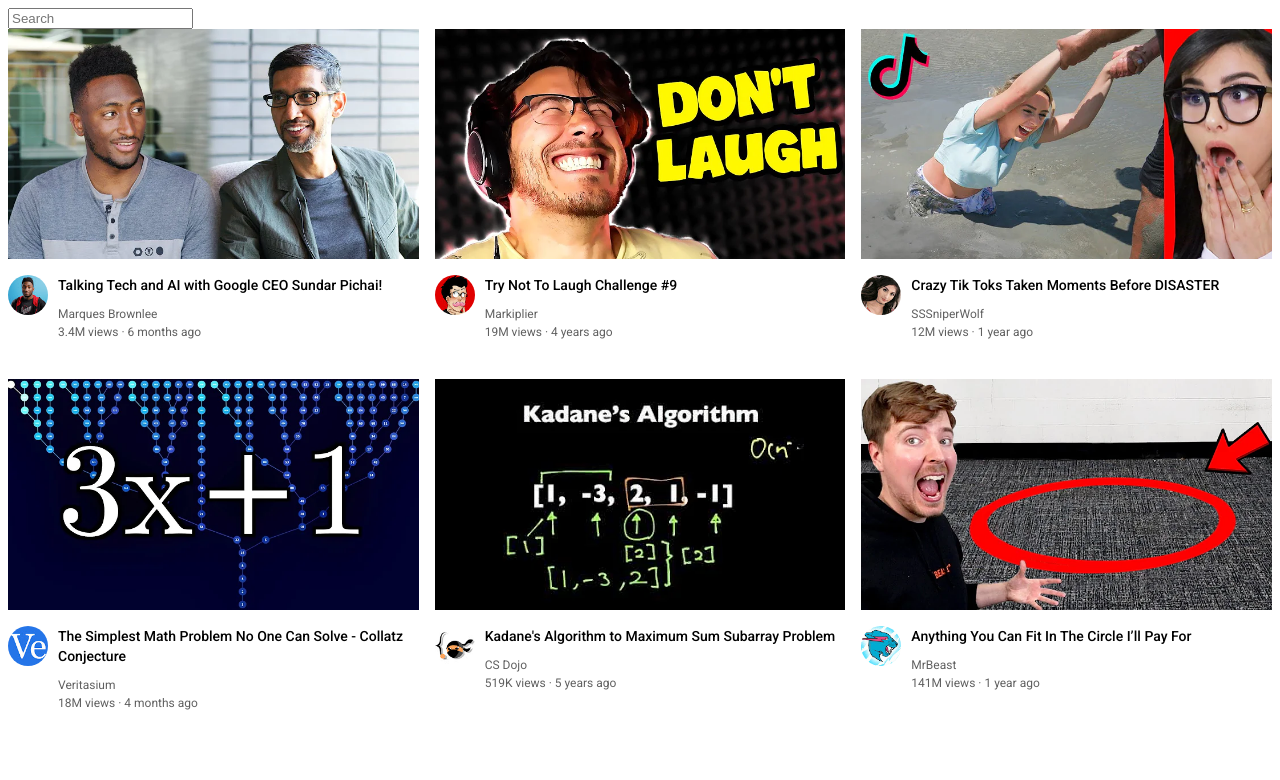
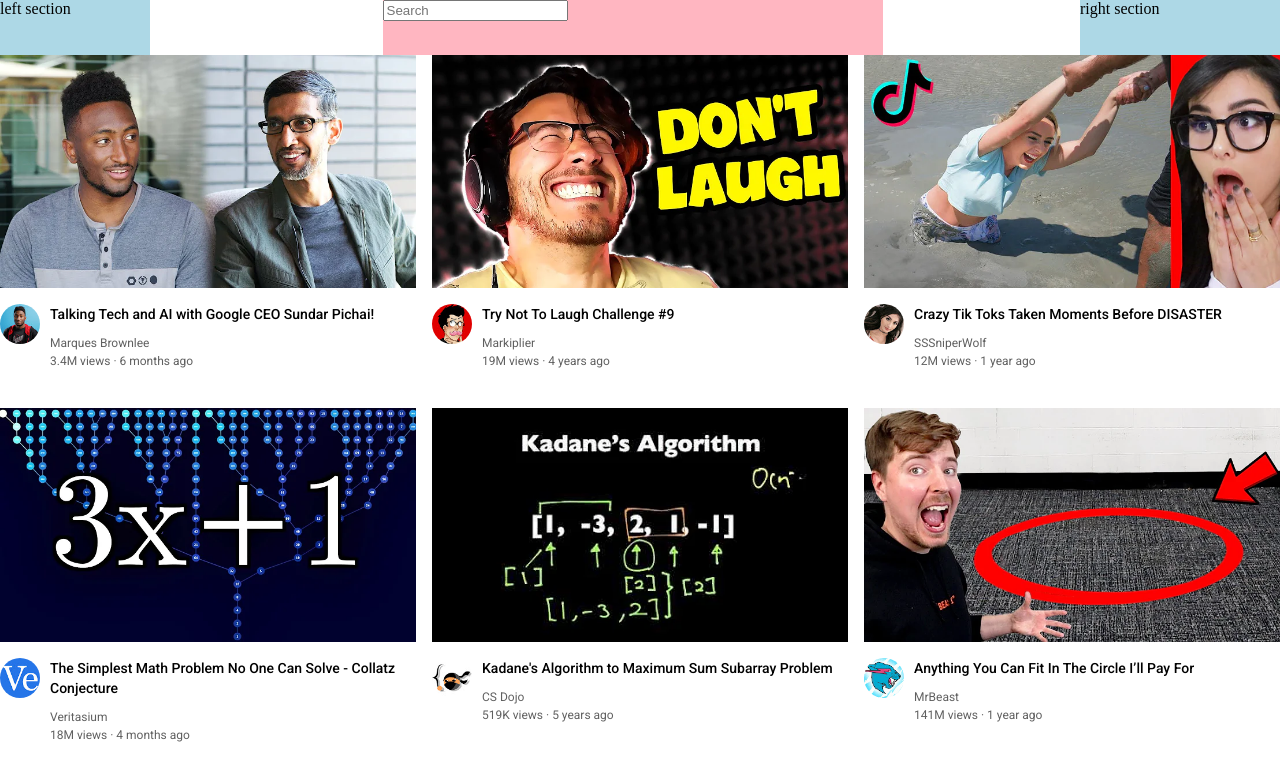
Before and after one commit to TamaraTav/YouTube, a plain HTML site: page youtube.html in a window 1280 px wide. Drawn offline with Linux system fonts and the light colour scheme.

Commit message:
add header, but not finish,  separate css files

```diff
--- /dev/null
+++ b/styles/general.css
@@ -0,0 +1,9 @@
+p {
+    font-family: Roboto, Arial;
+    margin-top: 0;
+    margin-bottom: 0;
+}
+
+body {
+    margin: 0;
+}
--- /dev/null
+++ b/styles/header.css
@@ -0,0 +1,25 @@
+.header {
+    height: 55px;
+
+    display: flex;
+    flex-direction: row;
+    justify-content: space-between;
+}
+
+.left-section {
+    background-color: lightblue;
+    width: 150px;
+}
+
+.middle-section {
+    background-color: lightpink;
+    flex: 1;
+    margin-left: 70px;
+    margin-right: 35px;
+    max-width: 500px;
+}
+
+.right-section {
+    background-color: lightblue;
+    width: 200px;
+}
--- /dev/null
+++ b/styles/video.css
@@ -0,0 +1,42 @@
+.thumbnail {
+    width: 100%;
+}
+
+.video-title {
+    margin-top: 0;
+    font-size: 14px;
+    font-weight: 500;
+    line-height: 20px;
+    margin-bottom: 12px;
+}
+
+.video-info-grid {
+    display: grid;
+    grid-template-columns: 50px 1fr;
+}
+
+.profile-picture {
+    width: 40px;
+    border-radius: 50px;
+}
+
+.thumbnail-row {
+    margin-bottom: 12px;
+}
+
+.video-author,
+.video-stats {
+    font-size: 12px;
+    color: rgb(96, 96, 96);
+}
+
+.video-author {
+    margin-bottom: 4px;
+}
+
+.video-grid {
+    display: grid;
+    grid-template-columns: 1fr 1fr 1fr;
+    column-gap: 16px;
+    row-gap: 40px;
+}
--- a/youtube.html
+++ b/youtube.html
@@ -7,63 +7,22 @@
   <link rel="preconnect" href="https://fonts.gstatic.com" crossorigin>
   <link href="https://fonts.googleapis.com/css2?family=Roboto:wght@400;500;700&display=swap" rel="stylesheet">
 
-  <style>
-    p {
-      font-family: Roboto, Arial;
-      margin-top: 0;
-      margin-bottom: 0;
-    }
-
-    .thumbnail {
-      width: 100%;
-    }
-
-    .search-bar {
-      display: block;
-    }
-
-    .video-title {
-      margin-top: 0;
-      font-size: 14px;
-      font-weight: 500;
-      line-height: 20px;
-      margin-bottom: 12px;
-    }
-
-    .video-info-grid {
-      display: grid;
-      grid-template-columns: 50px 1fr;
-    }
-
-    .profile-picture {
-      width: 40px;
-      border-radius: 50px;
-    }
-
-    .thumbnail-row {
-      margin-bottom: 12px;
-    }
-
-    .video-author,
-    .video-stats {
-      font-size: 12px;
-      color: rgb(96, 96, 96);
-    }
-
-    .video-author {
-      margin-bottom: 4px;
-    }
-
-    .video-grid {
-      display: grid;
-      grid-template-columns: 1fr 1fr 1fr;
-      column-gap: 16px;
-      row-gap: 40px;
-    }
-  </style>
+  <link rel="stylesheet" href="styles/general.css">
+  <link rel="stylesheet" href="styles/header.css">
+  <link rel="stylesheet" href="styles/video.css">
 </head>
 <body>
-<input class="search-bar" type="text" placeholder="Search">
+<div class="header">
+  <div class="left-section">
+    left section
+  </div>
+  <div class="middle-section">
+    <input class="search-bar" type="text" placeholder="Search">
+  </div>
+  <div class="right-section">
+    right section
+  </div>
+</div>
 
 <div class="video-grid">
   <div class="video-preview">
```
